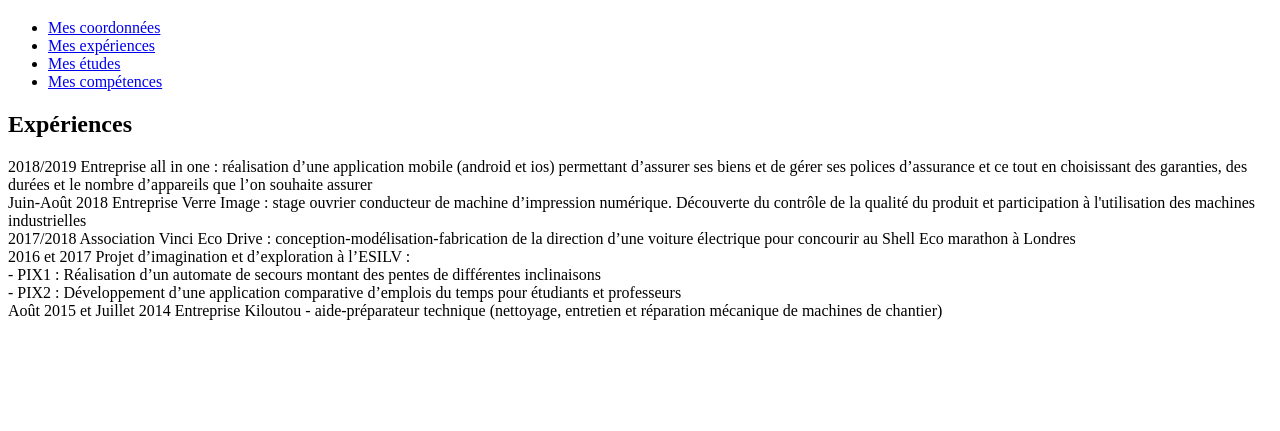
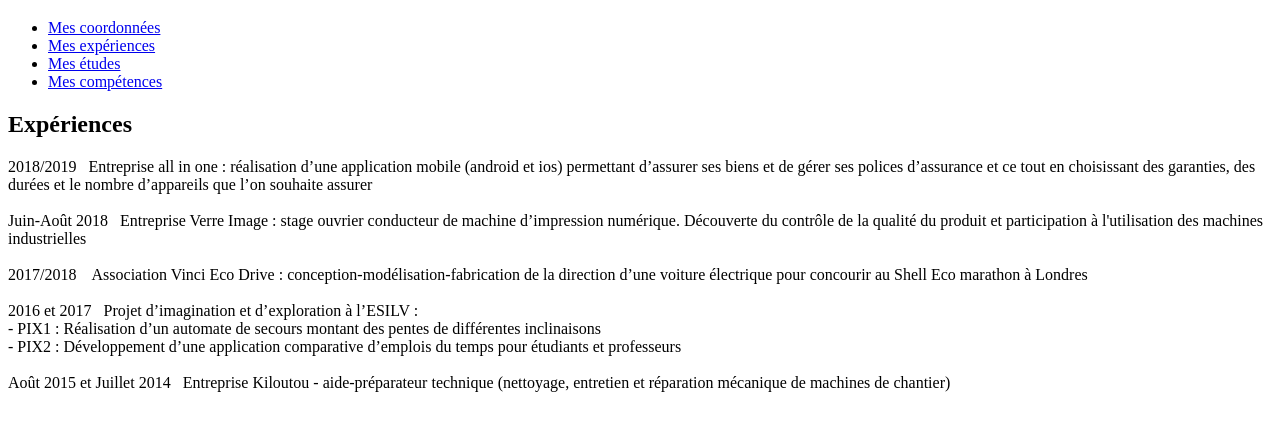
Before and after one commit to letrou5/CV-web, a plain HTML site: page experiences.html in a window 1280 px wide. Shown: the part 61-492 px from the top of the page. Drawn offline with Linux system fonts and the light colour scheme.

Commit message:
ajoutespace

```diff
--- a/experiences.html
+++ b/experiences.html
@@ -16,18 +16,18 @@
 
 <p>
 
-2018/2019		Entreprise all in one : réalisation d’une application mobile (android et ios) permettant d’assurer ses biens et de 					gérer ses polices d’assurance et ce tout en choisissant des garanties, des durées et le nombre d’appareils que l’on 				souhaite assurer
-<br>
-Juin-Août 2018	Entreprise Verre Image : stage ouvrier conducteur de machine d’impression numérique. Découverte du contrôle de la 					qualité du produit et participation à l'utilisation des machines industrielles
-<br>
-2017/2018		Association Vinci Eco Drive : conception-modélisation-fabrication de la direction d’une voiture électrique pour 					concourir au Shell Eco marathon à Londres
-<br>
-2016 et 2017	Projet d’imagination et d’exploration à l’ESILV :<br>
+2018/2019&nbsp;&nbsp;		Entreprise all in one : réalisation d’une application mobile (android et ios) permettant d’assurer ses biens et de 					gérer ses polices d’assurance et ce tout en choisissant des garanties, des durées et le nombre d’appareils que l’on 				souhaite assurer
+<br><br>
+Juin-Août 2018&nbsp;&nbsp;	Entreprise Verre Image : stage ouvrier conducteur de machine d’impression numérique. Découverte du contrôle de la 					qualité du produit et participation à l'utilisation des machines industrielles
+<br><br>
+2017/2018	&nbsp;&nbsp;	Association Vinci Eco Drive : conception-modélisation-fabrication de la direction d’une voiture électrique pour 					concourir au Shell Eco marathon à Londres
+<br><br>
+2016 et 2017&nbsp;&nbsp;	Projet d’imagination et d’exploration à l’ESILV :<br>
 -	PIX1 : Réalisation d’un automate de secours montant des pentes de différentes inclinaisons<br>
--	PIX2 : Développement d’une application comparative d’emplois du temps pour étudiants et professeurs<br>
+-	PIX2 : Développement d’une application comparative d’emplois du temps pour étudiants et professeurs<br><br>
 
 Août 2015 et
-Juillet 2014	Entreprise Kiloutou - aide-préparateur technique (nettoyage, entretien et réparation mécanique de machines de chantier)<br>
+Juillet 2014	&nbsp;&nbsp;Entreprise Kiloutou - aide-préparateur technique (nettoyage, entretien et réparation mécanique de machines de chantier)<br>
 
 
 
```
